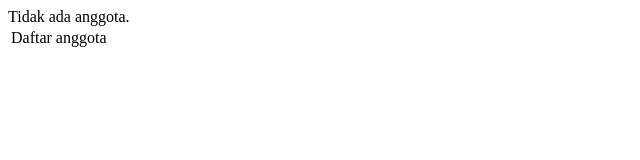
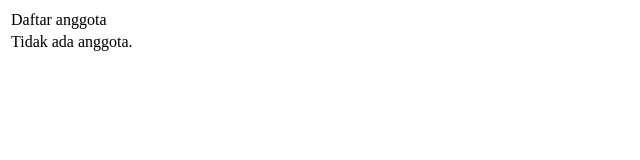
Before and after one commit to rajasyauqi/Kel-E, a plain HTML site: page index.html in a window 1280 px wide. Shown: the full height of the page, 0-640 px from the left. Drawn offline with Linux system fonts and the light colour scheme.

Commit message:
index.html

```diff
--- a/index.html
+++ b/index.html
@@ -6,7 +6,7 @@
   <body>
     <table border="0">
       <tr><td>Daftar anggota</td></tr>
-      <tr.<td>Tidak ada anggota.</td></tr>
+      <tr><td>Tidak ada anggota.</td></tr>
     </table>
   </body>
 </html>
```
